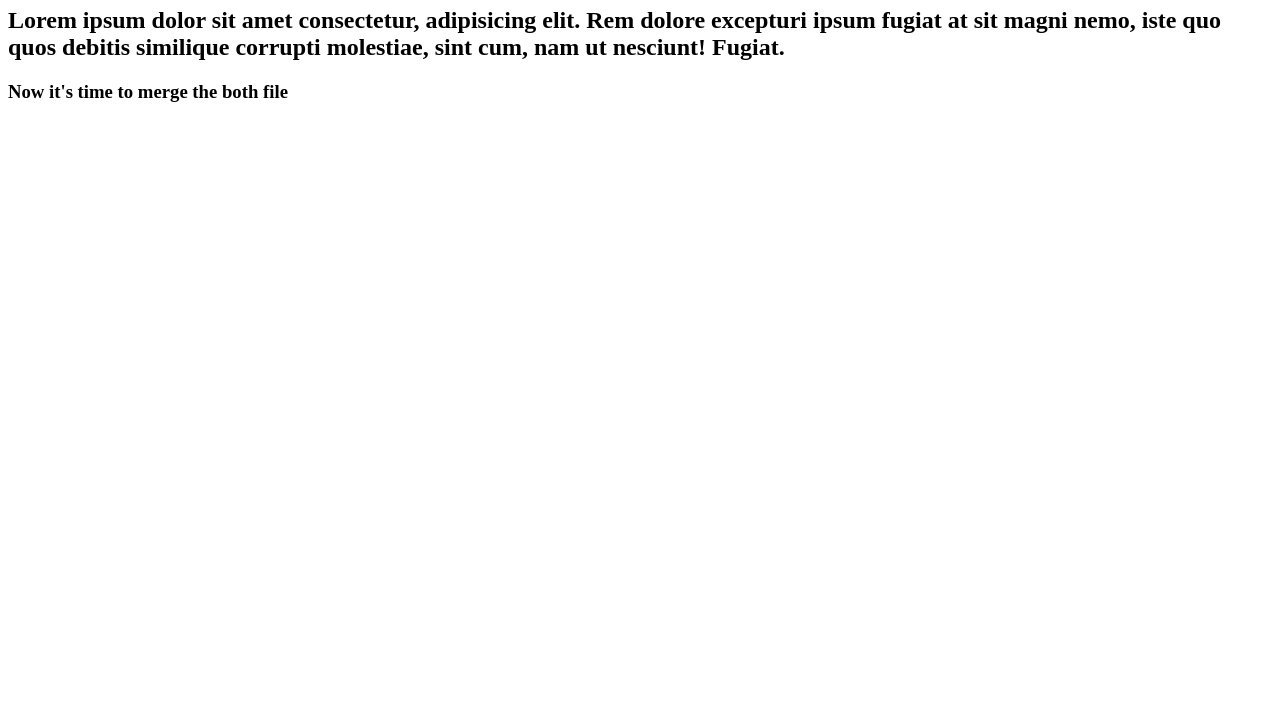
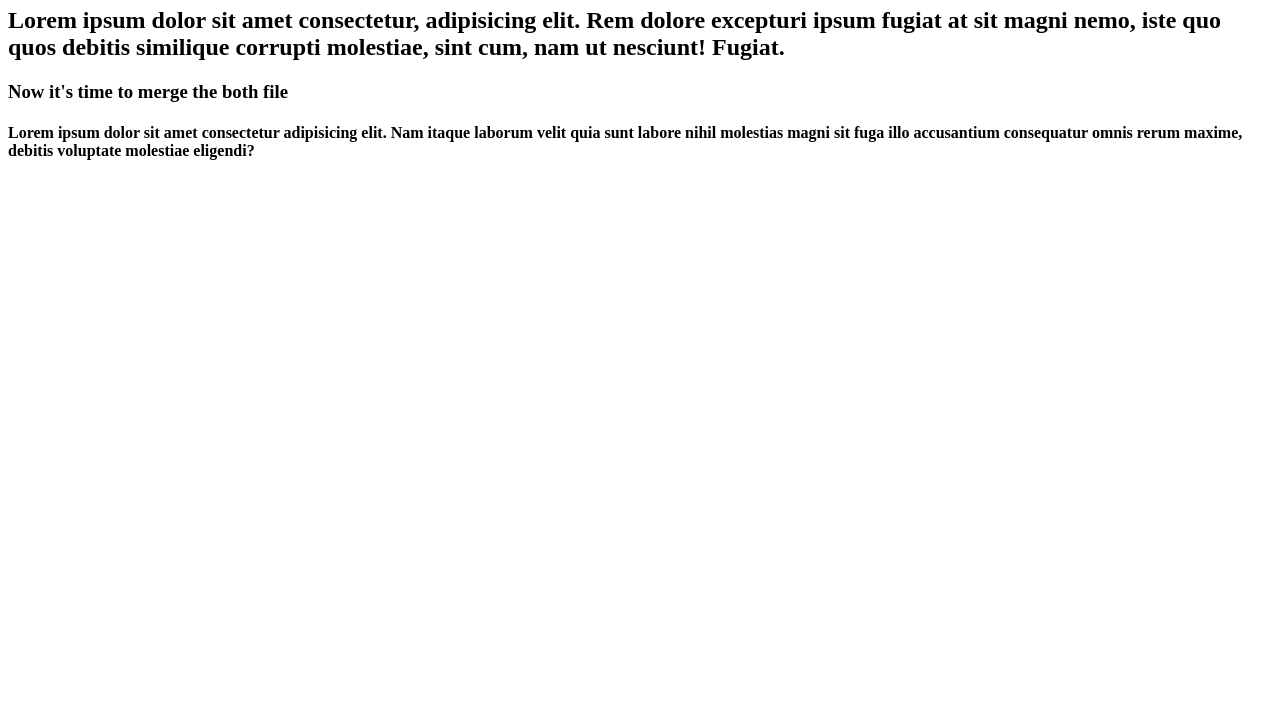
Before and after one commit to Parth-p-eq/repo-test, a plain HTML site: page index.html in a window 1280 px wide. Shown: the part 73-800 px from the top of the page. Drawn offline with Linux system fonts and the light colour scheme.

Commit message:
added lorem paragraph

```diff
--- a/index.html
+++ b/index.html
@@ -13,5 +13,11 @@
       corrupti molestiae, sint cum, nam ut nesciunt! Fugiat.
     </h2>
     <h3>Now it's time to merge the both file</h3>
+    <h4>
+      Lorem ipsum dolor sit amet consectetur adipisicing elit. Nam itaque
+      laborum velit quia sunt labore nihil molestias magni sit fuga illo
+      accusantium consequatur omnis rerum maxime, debitis voluptate molestiae
+      eligendi?
+    </h4>
   </body>
 </html>
```
